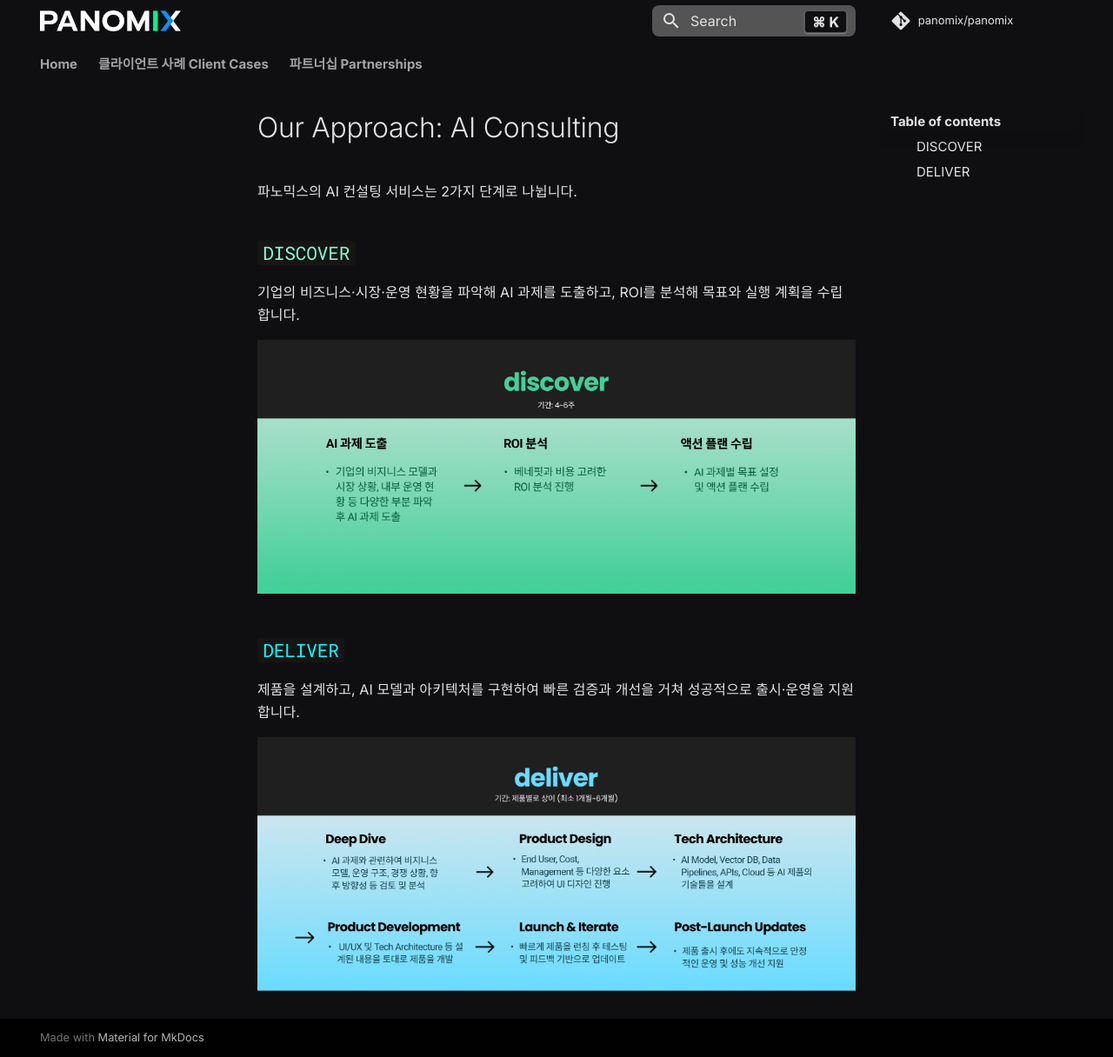
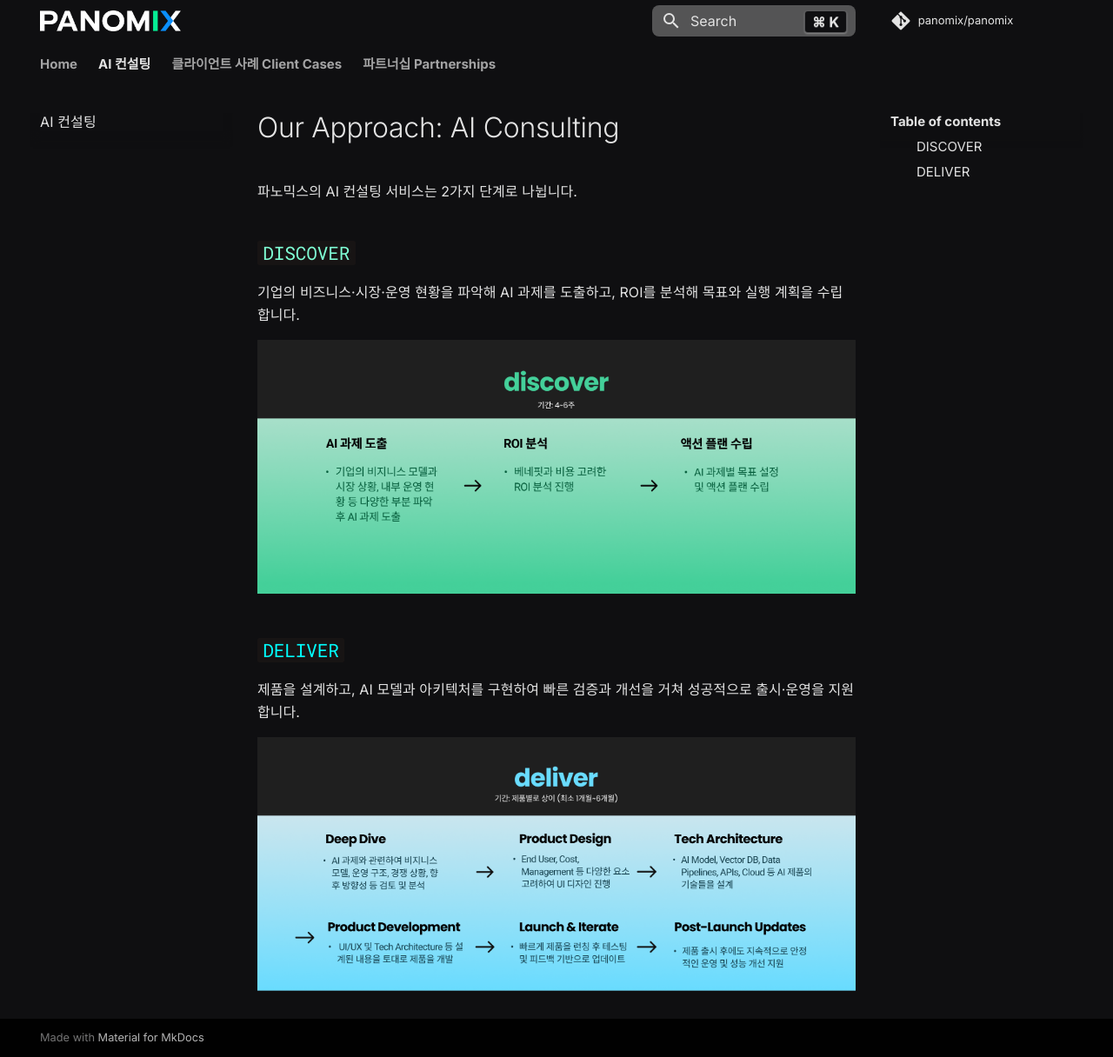
Before and after one commit to panomix/panomix, an MkDocs documentation site: the page built from docs/consulting/deliver.md, in a window 1280 px wide and 1216 px high. Shown: the whole window at 87% size. Built offline with MkDocs 1.6.1 and Material for MkDocs 9.7.7, drawn with Linux system fonts in a browser that asks for light colours; comment, search, counter and statistics services are not loaded.

Commit message:
Update mkdocs.yml

```diff
--- a/mkdocs.yml
+++ b/mkdocs.yml
@@ -4,6 +4,7 @@ repo_name: panomix/panomix
 strict: true
 nav:
   - index.md
+  - AI 컨설팅: consulting/deliver.md
   - 클라이언트 사례 Client Cases:
       - 스웬 Swen: clients/news/news.md
       - 소셜봇 SocialBot: clients/socialbot/socialbot.md
```
